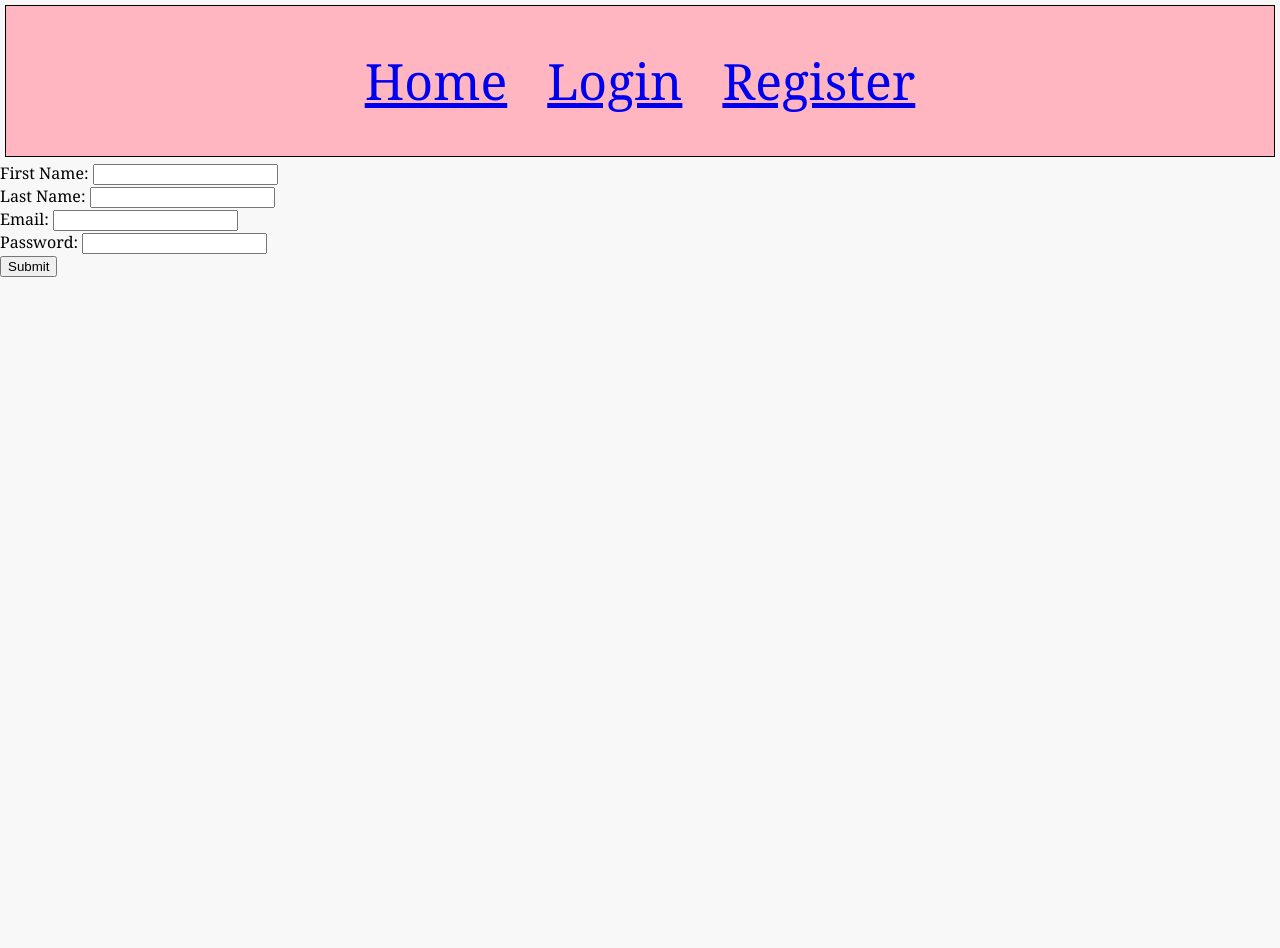
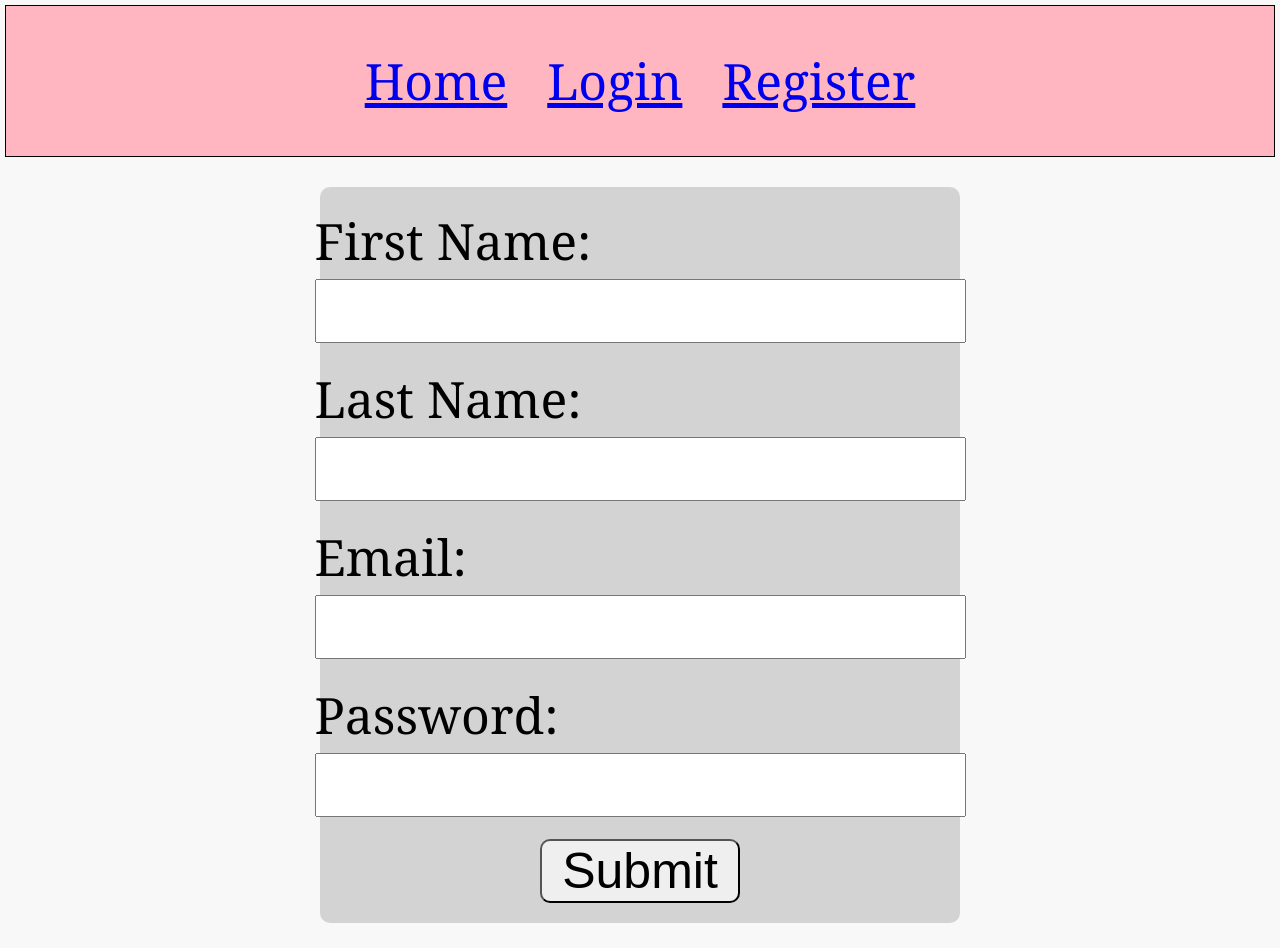
Before and after one commit to meganchiu/Unit3.BookBuddy.Starter, a React (Vite) app: page /register in a window 1280 px wide. Before the commit the page ends 800 px from the top, so only its background shows below. Built offline with nearby package versions, Linux system fonts and the light colour scheme.

Commit message:
styling changes on register page

```diff
--- a/src/app.css
+++ b/src/app.css
@@ -46,14 +46,14 @@ a {
   justify-self: center;
 }
 
-#loginContainer {
+#loginContainer, #registerContainer {
   display: flex;
-  justify-content: center;  /* Centers horizontally */
+  justify-content: center;
   align-items: center;
   padding: 25px;
 }
 
-#loginForm {
+#loginForm, #registerForm {
   background: lightgrey;
   padding: 20px;
   border-radius: 10px;
@@ -63,11 +63,42 @@ a {
   width: 600px;
 }
 
-.loginLabel, .loginInput, #loginBtn{
+.loginLabel, .loginInput, #loginBtn, .registerLabel, .registerInput, #registerBtn{
   font-size: 50px;
 }
 
-#loginBtn {
+#loginBtn, #registerBtn {
   border-radius: 10px;
   width: 200px;
 }
+
+#accountContainer {
+  display: flex;
+  flex-direction: column;
+  align-items: center;
+}
+
+#userAccountInfo {
+  border: 1px solid black;
+  padding: 10px;
+  width: 500px;
+  justify-items: center;
+  border-radius: 10px;
+  background-color: lightgrey;
+}
+
+#checkedOutBooks {
+  background-color: lightskyblue;
+  margin: 10px;
+  border-radius: 10px;
+  border: 1px solid black;
+  width: 500px;
+  padding: 10px;
+}
+
+.userCheckedOutBook {
+  border: 1px solid black;
+  margin: 5px;
+  padding: 10px;
+  border-radius: 10px;
+}
--- a/src/components/Register.jsx
+++ b/src/components/Register.jsx
@@ -53,25 +53,27 @@ export default function Register() {
 
   return (
     <>
+      <div id="registerContainer">
         <form id="registerForm" onSubmit={registerUser}>
-        <label>
-          First Name: <input id="firstname" value={firstname} onChange={(event) => {setFirstName(event.target.value)}} />
+          <label class="registerLabel">
+            First Name: <input class="registerInput" id="firstname" value={firstname} onChange={(event) => {setFirstName(event.target.value)}} required/>
           </label>
           <br/>
-        <label>
-          Last Name: <input id="lastname" value={lastname} onChange={(event) => {setLastName(event.target.value)}} />
+          <label class="registerLabel">
+            Last Name: <input class="registerInput" id="lastname" value={lastname} onChange={(event) => {setLastName(event.target.value)}} required/>
           </label>
           <br/>
-        <label>
-          Email: <input id="email" value={email} onChange={(event) => {setEmail(event.target.value)}} />
+          <label class="registerLabel">
+            Email: <input class="registerInput" id="email" value={email} onChange={(event) => {setEmail(event.target.value)}} required/>
           </label>
           <br/>
-        <label>
-          Password: <input type="password" id="password" value={password} onChange={(event) => {setPassword(event.target.value)}} />
+          <label class="registerLabel">
+            Password:<input class="registerInput" type="password" id="password" value={password} onChange={(event) => {setPassword(event.target.value)}} required/>
           </label>
           <br/>
-        <button>Submit</button>
+          <button id="registerBtn">Submit</button>
         </form>
+      </div>
     </>
   );
 }
```
Lines whose indentation alone changed are shown as unchanged.
